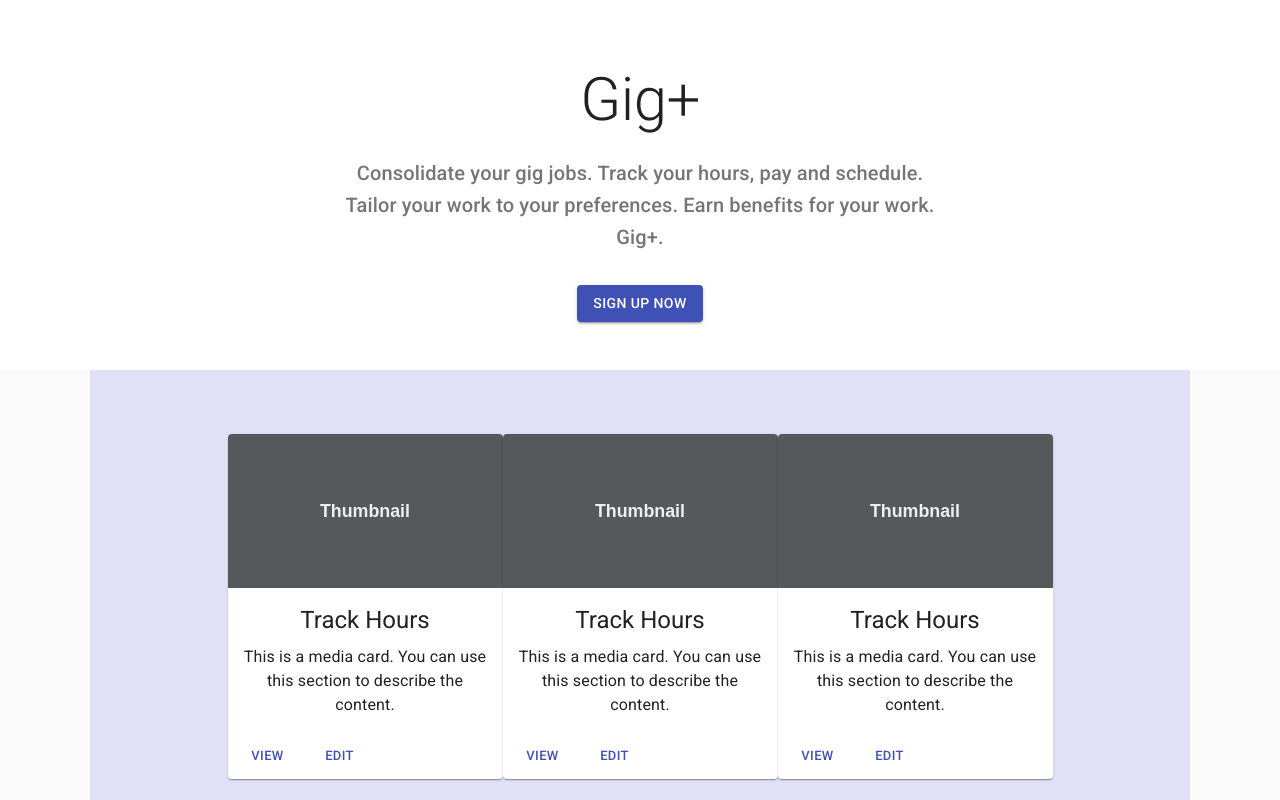
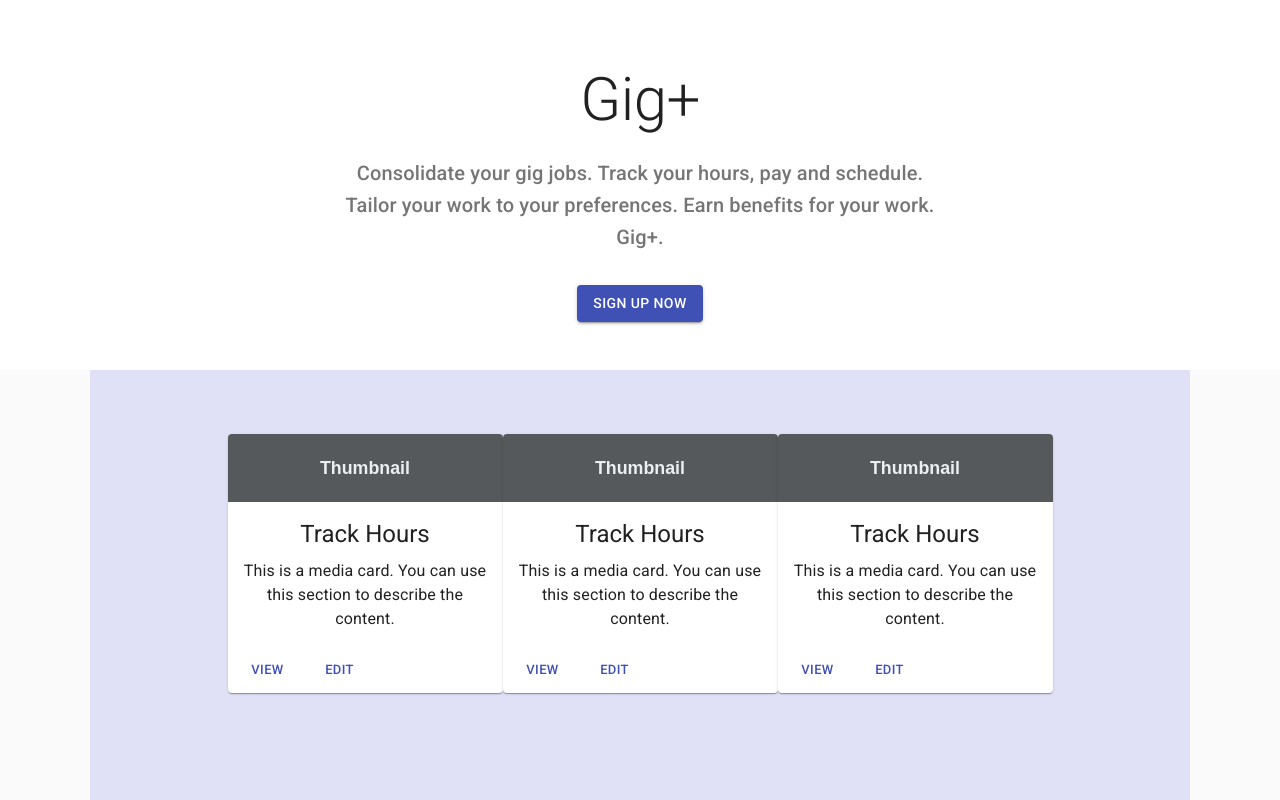
Before and after one commit to harlanv24/gigator, a React (Create React App) app: page / in a window 1280 px wide. Shown: the top 800 px of the page. Built offline with nearby package versions, Linux system fonts and the light colour scheme.

Commit message:
Frank's build

```diff
--- a/src/components/home.js
+++ b/src/components/home.js
@@ -50,7 +50,7 @@ const styles = theme => ({
     flexDirection: 'column',
   },
   cardMedia: {
-    paddingTop: '56.25%', // 16:9
+    paddingTop: '25%', // 16:9
   },
   cardContent: {
     flexGrow: 1,
```
